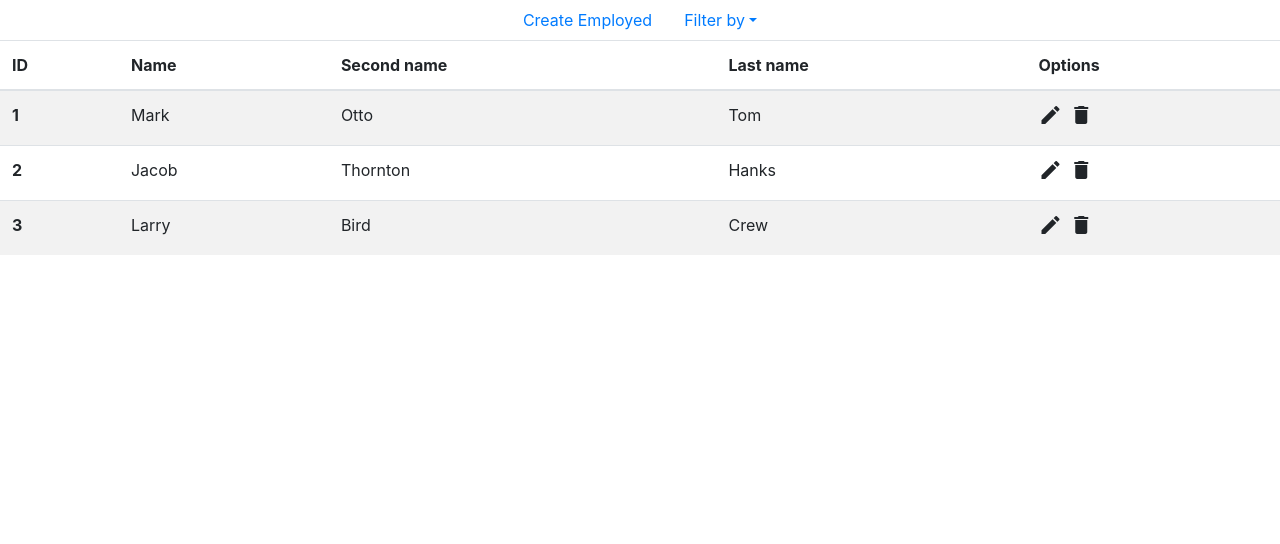
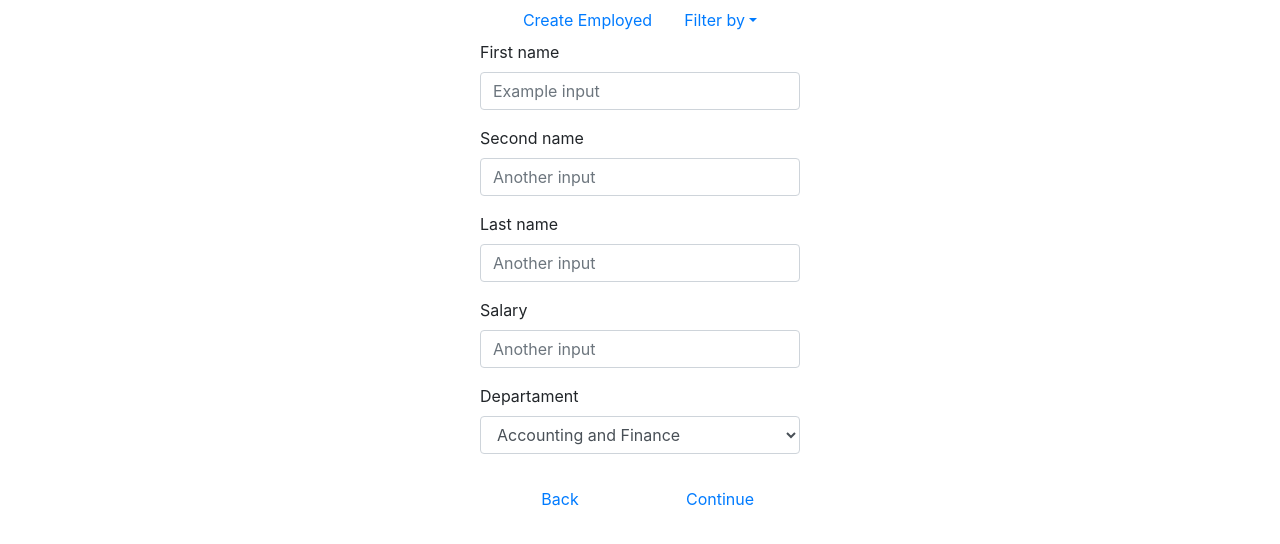
Before and after one commit to inegas/disid, an Angular app in the folder disidApp/: page /addEmployed in a window 1280 px wide. Before the commit this address led to /. Shown: the top 544 px of the page. Built offline with nearby package versions, Linux system fonts and the light colour scheme.

Commit message:
Create view end

```diff
--- a/disidApp/src/app/app-routing.module.ts
+++ b/disidApp/src/app/app-routing.module.ts
@@ -1,7 +1,20 @@
 import { NgModule } from '@angular/core';
 import { Routes, RouterModule } from '@angular/router';
 
-const routes: Routes = [];
+import { DisidCreateEmployedViewComponent } from './components/disid-create-employed-view/disid-create-employed-view.component';
+import { DisidTableViewComponent } from './components/disid-table-view/disid-table-view.component';
+
+const routes: Routes = [
+  {
+    path: '', redirectTo: 'home', pathMatch: 'full'
+  },
+  {
+    path: 'home', component:DisidTableViewComponent
+  },
+  {
+    path: 'addEmployed', component: DisidCreateEmployedViewComponent
+  },
+];
 
 @NgModule({
   imports: [RouterModule.forRoot(routes)],
--- a/disidApp/src/app/app.component.html
+++ b/disidApp/src/app/app.component.html
@@ -1,4 +1,3 @@
 
 <app-disid-nav-view></app-disid-nav-view>
-<app-disid-table-view></app-disid-table-view>
 <router-outlet></router-outlet>
--- a/disidApp/src/app/app.module.ts
+++ b/disidApp/src/app/app.module.ts
@@ -5,12 +5,14 @@ import { AppRoutingModule } from './app-routing.module';
 import { AppComponent } from './app.component';
 import { DisidTableViewComponent } from './components/disid-table-view/disid-table-view.component';
 import { DisidNavViewComponent } from './components/disid-nav-view/disid-nav-view.component';
+import { DisidCreateEmployedViewComponent } from './components/disid-create-employed-view/disid-create-employed-view.component';
 
 @NgModule({
   declarations: [
     AppComponent,
     DisidTableViewComponent,
-    DisidNavViewComponent
+    DisidNavViewComponent,
+    DisidCreateEmployedViewComponent
   ],
   imports: [
     BrowserModule,
--- /dev/null
+++ b/disidApp/src/app/components/disid-create-employed-view/disid-create-employed-view.component.html
@@ -0,0 +1,57 @@
+<div class="divSize">
+  <form>
+    <div class="form-group">
+      <label for="formGroupExampleInput">First name</label>
+      <input
+        type="text"
+        class="form-control inputSize"
+        id="formGroupExampleInput"
+        placeholder="Example input"
+        maxlength="30"
+      />
+    </div>
+    <div class="form-group">
+      <label for="formGroupExampleInput2">Second name</label>
+      <input
+        type="text"
+        class="form-control inputSize"
+        id="formGroupExampleInput2"
+        placeholder="Another input"
+        maxlength="30"
+      />
+    </div>
+    <div class="form-group">
+      <label for="formGroupExampleInput2">Last name</label>
+      <input
+        type="text"
+        class="form-control inputSize"
+        id="formGroupExampleInput2"
+        placeholder="Another input"
+        maxlength="30"
+      />
+    </div>
+    <div class="form-group">
+      <label for="formGroupExampleInput2">Salary</label>
+      <input
+        type="text"
+        class="form-control inputSize"
+        id="formGroupExampleInput2"
+        placeholder="Another input"
+        maxlength="30"
+      />
+    </div>
+    <div class="form-group">
+        <label for="exampleFormControlSelect1">Departament</label>
+        <select class="form-control" id="exampleFormControlSelect1">
+          <option>Accounting and Finance</option>
+          <option>Human resources</option>
+          <option>Administration</option>
+          <option>Marketing</option>
+        </select>
+      </div>
+  </form>
+  <div>
+    <button type="button" class="btn btn-link buttonsForm" routerLink="/home">Back</button>
+    <button type="button" class="btn btn-link buttonsForm">Continue</button>
+  </div>
+</div>
--- /dev/null
+++ b/disidApp/src/app/components/disid-create-employed-view/disid-create-employed-view.component.scss
@@ -0,0 +1,24 @@
+.inputSize {
+    position: relative;
+    margin-left: auto;
+    margin-right: auto;
+    left: 0;
+    right: 0;
+    text-align: left;
+  }
+.divSize {
+  width: 25%;
+  position: relative;
+  margin-left: auto;
+  margin-right: auto;
+  left: 0;
+  right: 0;
+}
+.buttonsForm{
+  padding-top: 5%;
+  width: 50%;
+  position: relative;
+  margin-left: auto;
+  margin-right: auto;
+  right: 0;
+}
--- /dev/null
+++ b/disidApp/src/app/components/disid-create-employed-view/disid-create-employed-view.component.ts
@@ -0,0 +1,15 @@
+import { Component, OnInit } from '@angular/core';
+
+@Component({
+  selector: 'app-disid-create-employed-view',
+  templateUrl: './disid-create-employed-view.component.html',
+  styleUrls: ['./disid-create-employed-view.component.scss']
+})
+export class DisidCreateEmployedViewComponent implements OnInit {
+
+  constructor() { }
+
+  ngOnInit(): void {
+  }
+
+}
--- a/disidApp/src/app/components/disid-nav-view/disid-nav-view.component.html
+++ b/disidApp/src/app/components/disid-nav-view/disid-nav-view.component.html
@@ -1,6 +1,6 @@
 <ul class="nav justify-content-center">
     <li class="nav-item">
-      <a class="nav-link" href="#">Create Employed</a>
+      <a class="nav-link"[routerLink]="['/addEmployed']">Create Employed</a>
     </li>
     <li class="nav-item dropdown">
         <a class="nav-link dropdown-toggle" data-toggle="dropdown" href="#" role="button" aria-haspopup="true" aria-expanded="false">Filter by</a>
```
Also changed, not shown: 1 other file (tests, documents, lock files or other folders).
